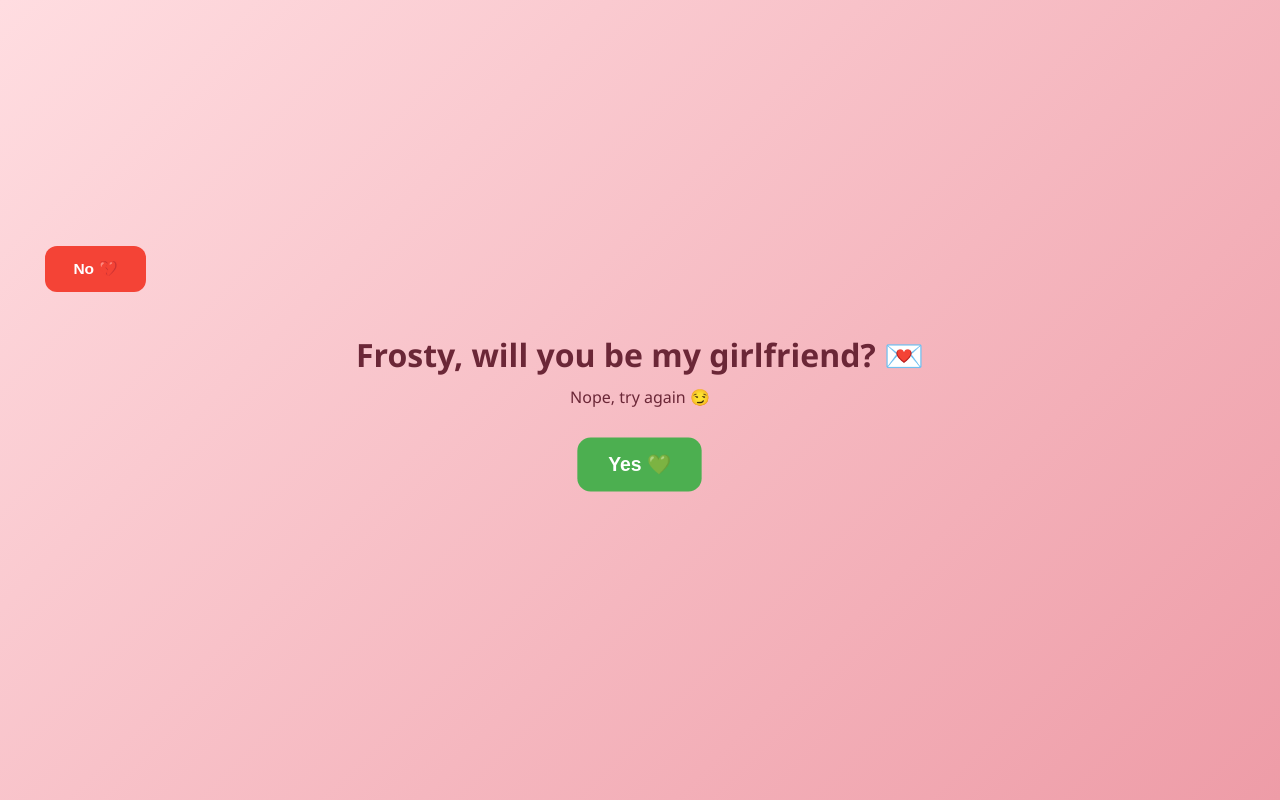
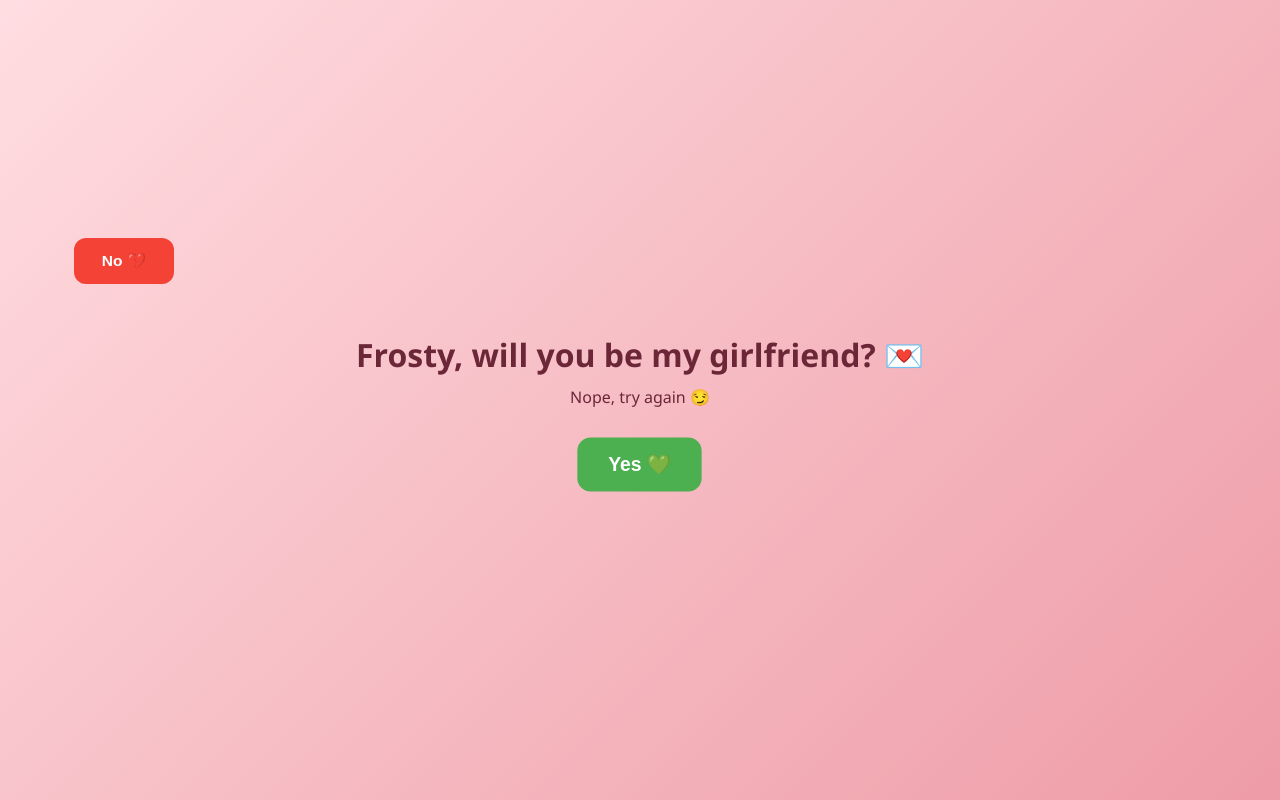
Before and after one commit to ICEWINGS999/frost999, a plain HTML site: page index.html in a window 1280 px wide. Both pictures are taken after a click on the button "No 💔". Drawn offline with Linux system fonts and the light colour scheme.

Commit message:
Improve button positioning in dodge function
Refactor dodge function to keep button within safe margins.

```diff
--- a/index.html
+++ b/index.html
@@ -95,17 +95,25 @@
   let yesScale = 1;
 
   function dodge(e) {
-    if (e) e.preventDefault(); // stops touch from also firing a click that could dismiss it
+    if (e) e.preventDefault();
     dodgeCount++;
 
     const vw = window.visualViewport ? window.visualViewport.width : window.innerWidth;
     const vh = window.visualViewport ? window.visualViewport.height : window.innerHeight;
     const btnWidth = noBtn.offsetWidth || 100;
     const btnHeight = noBtn.offsetHeight || 50;
-    const maxX = Math.max(0, vw - btnWidth - 20);
-    const maxY = Math.max(0, vh - btnHeight - 20);
-    const randX = Math.random() * maxX;
-    const randY = Math.random() * maxY;
+
+    // Keep it within a safe central-ish zone: avoid edges and the bottom 15%
+    // (mobile browser bars / thumb zones live there)
+    const marginX = 30;
+    const marginTop = 60;
+    const marginBottom = vh * 0.2;
+
+    const safeMaxX = Math.max(marginX, vw - btnWidth - marginX);
+    const safeMaxY = Math.max(marginTop, vh - btnHeight - marginBottom);
+
+    const randX = marginX + Math.random() * (safeMaxX - marginX);
+    const randY = marginTop + Math.random() * (safeMaxY - marginTop);
 
     noBtn.style.position = 'fixed';
     noBtn.style.margin = '0';
```
